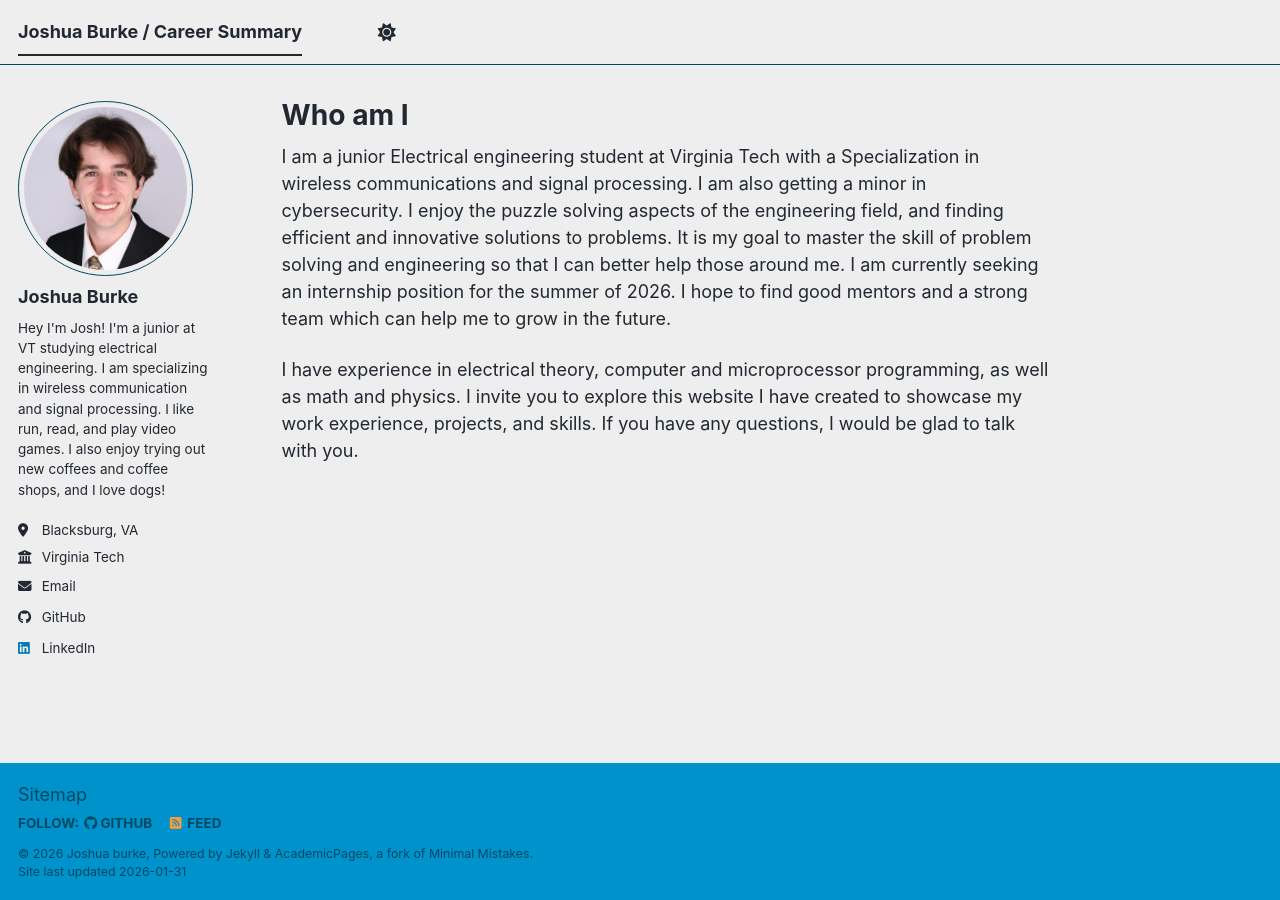
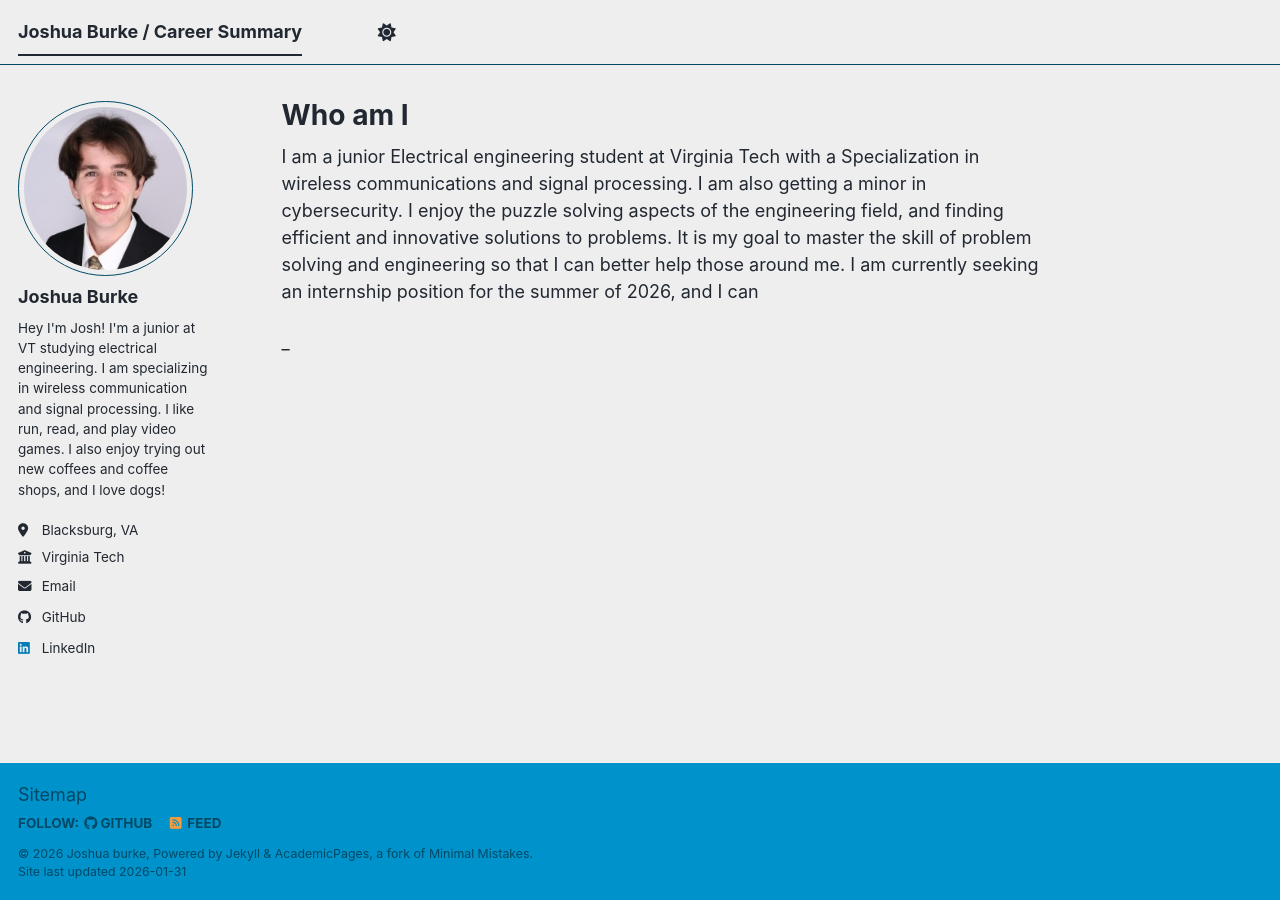
Before and after one commit to BotMelon/BotMelon.github.io, a Jekyll site: the page built from _pages/about.md, in a window 1280 px wide. Built offline with Jekyll 4.4.1, drawn with Linux system fonts in a browser that asks for light colours; a script bundle is joined from its source files by our own code; library files that are not in the unit come from our copies.

Commit message:
formatting update

```diff
--- a/_pages/about.md
+++ b/_pages/about.md
@@ -7,6 +7,23 @@
   - /about.html
 ---
 
-I am a junior Electrical engineering student at Virginia Tech with a Specialization in wireless communications and signal processing. I am also getting a minor in cybersecurity. I enjoy the puzzle solving aspects of the engineering field, and finding efficient and innovative solutions to problems. It is my goal to master the skill of problem solving and engineering so that I can better help those around me. I am currently seeking an internship position for the summer of 2026. I hope to find good mentors and a strong team which can help me to grow in the future.
+I am a junior Electrical engineering student at Virginia Tech with a Specialization in wireless communications and signal processing. I am also getting a minor in cybersecurity. I enjoy the puzzle solving aspects of the engineering field, and finding efficient and innovative solutions to problems. It is my goal to master the skill of problem solving and engineering so that I can better help those around me. I am currently seeking an internship position for the summer of 2026, and I can
 
-I have experience in electrical theory, computer and microprocessor programming, as well as math and physics. I invite you to explore this website I have created to showcase my work experience, projects, and skills. If you have any questions, I would be glad to talk with you.
+
+
+
+
+
+
+
+
+
+
+
+
+
+
+
+
+
+_
```
